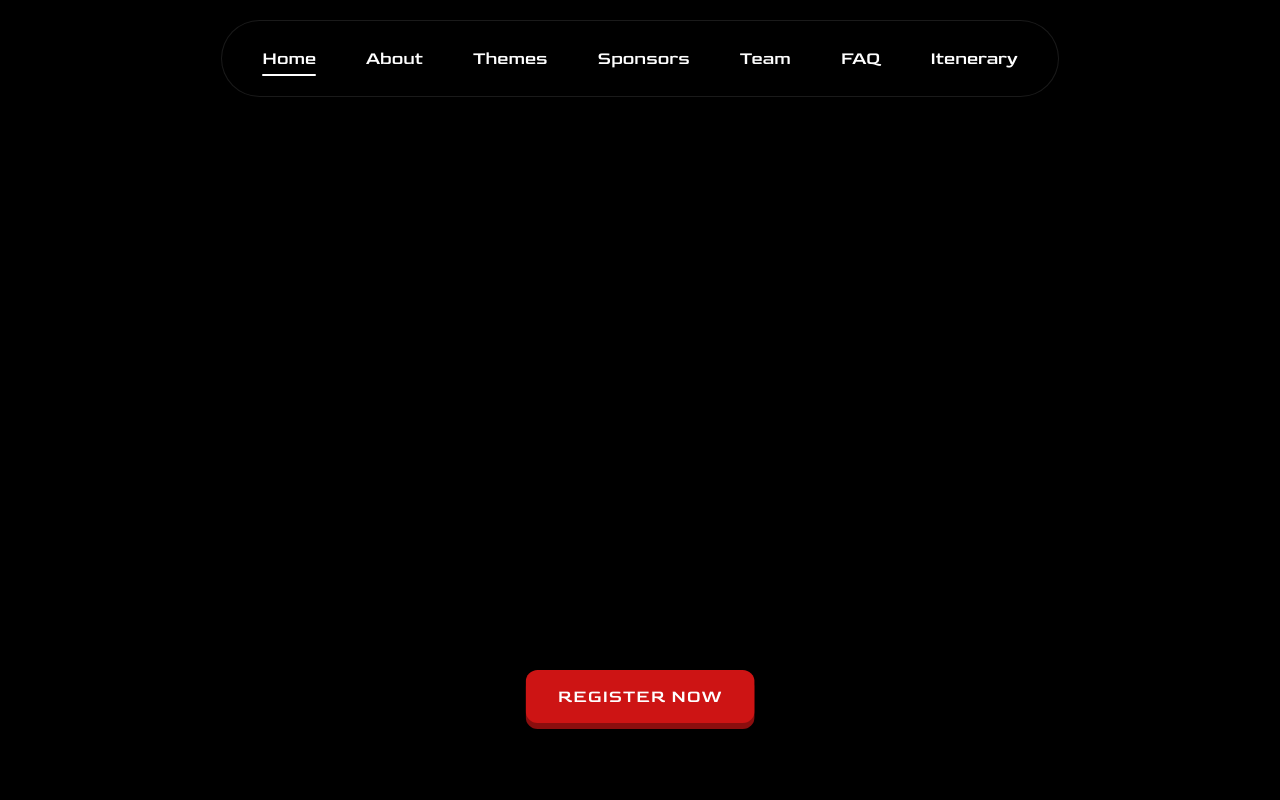
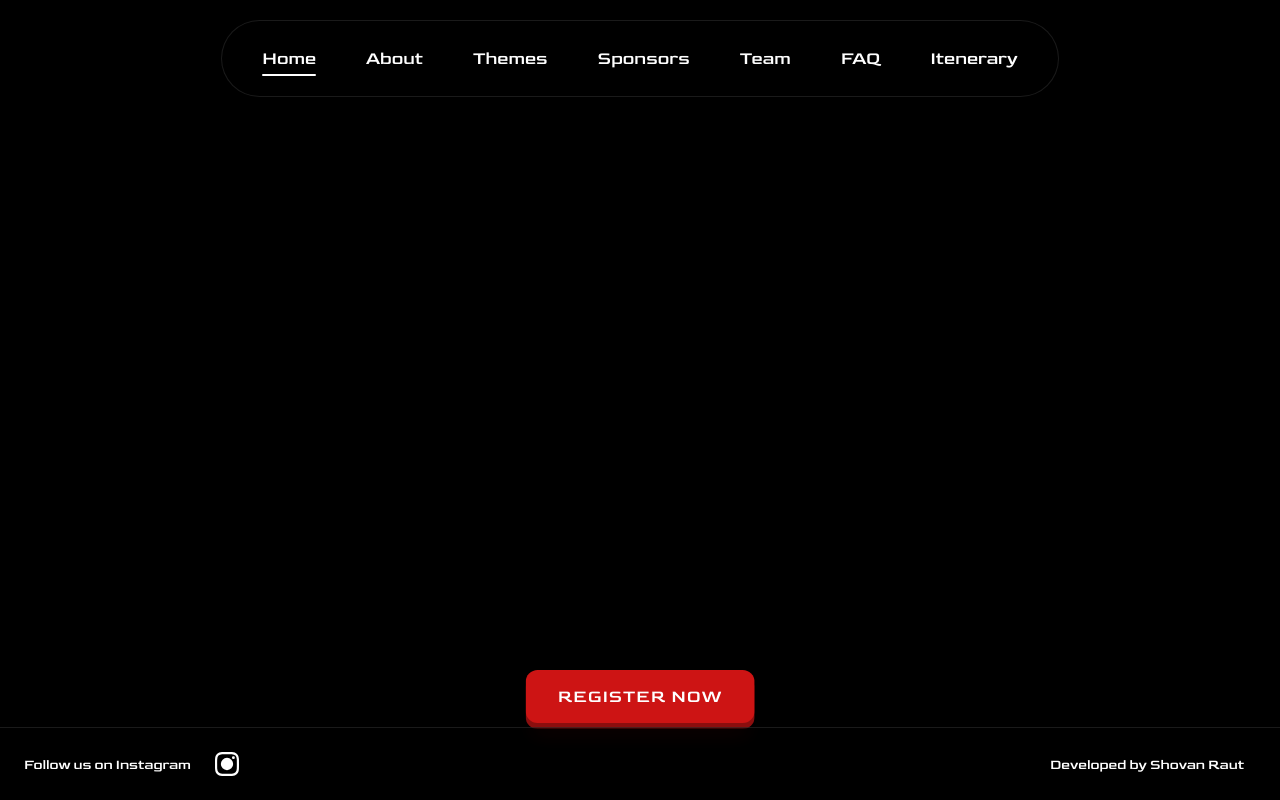
Before and after one commit to Shovan554/CougarHacks-2026, a React (Vite) app: page / in a window 1280 px wide. Shown: the top 800 px of the page. Built offline with nearby package versions, Linux system fonts and the light colour scheme.

Commit message:
added a footer

```diff
--- a/src/App.css
+++ b/src/App.css
@@ -186,6 +186,10 @@
   margin: 0 0 30px 0;
   font-weight: bold;
 }
+
+.pageSection:last-of-type {
+  padding-bottom: 80px;
+}
 .splineLayer,
 .splineFixed {
   touch-action: pan-y; /* allows vertical scrolling on mobile */
--- a/src/App.jsx
+++ b/src/App.jsx
@@ -1,6 +1,7 @@
 import { useEffect, useRef, useState } from "react";
 import Spline from "@splinetool/react-spline";
 import NavBar from "./components/NavBar";
+import Footer from "./components/Footer";
 import LoadingScreen from "./pages/LoadingScreen";
 import "./App.css";
 
@@ -108,6 +109,7 @@
       {isLoading && <LoadingScreen />}
       {/* Navbar must be OUTSIDE the spline layer so it can sit above it */}
       <NavBar />
+      <Footer />
 
       {/* Spline stays fixed and slides up as you scroll */}
       <div ref={layerRef} className="splineLayer">
--- /dev/null
+++ b/src/components/Footer.css
@@ -0,0 +1,84 @@
+.footer {
+  position: fixed;
+  bottom: 0;
+  left: 0;
+  width: 100%;
+  background: rgba(0, 0, 0, 0.25);
+  backdrop-filter: blur(10px);
+  -webkit-backdrop-filter: blur(10px);
+  border-top: 1px solid rgba(255, 255, 255, 0.10);
+  z-index: 50;
+  pointer-events: auto;
+}
+
+.footerContent {
+  padding: 16px 24px;
+  display: flex;
+  justify-content: space-between;
+  align-items: center;
+  width: 100%;
+  box-sizing: border-box;
+}
+
+.instagramSection {
+  display: flex;
+  align-items: center;
+  gap: 12px;
+}
+
+.followText {
+  color: #ffffff;
+  font-size: 14px;
+}
+
+.instagramLink {
+  display: inline-flex;
+  align-items: center;
+  justify-content: center;
+  color: #ffffff;
+  text-decoration: none;
+  transition: all 180ms ease;
+  padding: 8px 12px;
+  border-radius: 8px;
+}
+
+.instagramLink:hover {
+  color: #CD1414;
+  transform: scale(1.1);
+}
+
+.developedByLink {
+  color: #ffffff;
+  text-decoration: none;
+  font-size: 14px;
+  transition: color 180ms ease;
+  padding: 8px 12px;
+  border-radius: 8px;
+}
+
+.developedByLink:hover {
+  color: #CD1414;
+}
+
+@media (max-width: 600px) {
+  .footerContent {
+    padding: 12px 18px;
+  }
+
+  .instagramSection {
+    gap: 8px;
+  }
+
+  .followText {
+    font-size: 12px;
+  }
+
+  .instagramLink {
+    padding: 6px 10px;
+  }
+
+  .developedByLink {
+    font-size: 12px;
+    padding: 6px 10px;
+  }
+}
--- /dev/null
+++ b/src/components/Footer.jsx
@@ -0,0 +1,33 @@
+import "./Footer.css";
+
+export default function Footer() {
+  return (
+    <footer className="footer">
+      <div className="footerContent">
+        <div className="instagramSection">
+          <span className="followText">Follow us on Instagram</span>
+          <a
+            href="https://www.instagram.com/cougarhacks_/"
+            target="_blank"
+            rel="noopener noreferrer"
+            className="instagramLink"
+            aria-label="Instagram"
+          >
+            <svg width="24" height="24" viewBox="0 0 24 24" fill="currentColor">
+              <path d="M12 2.163c3.204 0 3.584.012 4.85.07 3.252.148 4.771 1.691 4.919 4.919.058 1.265.069 1.645.069 4.849 0 3.205-.012 3.584-.069 4.849-.149 3.225-1.664 4.771-4.919 4.919-1.266.058-1.644.07-4.85.07-3.204 0-3.584-.012-4.849-.07-3.26-.149-4.771-1.699-4.919-4.92-.058-1.265-.07-1.644-.07-4.849 0-3.204.013-3.583.07-4.849.149-3.227 1.664-4.771 4.919-4.919 1.266-.057 1.645-.069 4.849-.069zm0-2.163c-3.259 0-3.667.014-4.947.072-4.358.2-6.78 2.618-6.98 6.98-.059 1.281-.073 1.689-.073 4.948 0 3.259.014 3.668.072 4.948.2 4.358 2.618 6.78 6.98 6.98 1.281.058 1.689.072 4.948.072 3.259 0 3.668-.014 4.948-.072 4.354-.2 6.782-2.618 6.979-6.98.059-1.28.073-1.689.073-4.948 0-3.259-.014-3.667-.072-4.947-.196-4.354-2.617-6.78-6.979-6.98-1.281-.059-1.69-.073-4.949-.073zM5.838 12a6.162 6.162 0 1 1 12.324 0 6.162 6.162 0 0 1-12.324 0zM12 16a4 4 0 1 1 0-8 4 4 0 0 1 0 8zm4.965-10.322a1.44 1.44 0 1 1 2.881.001 1.44 1.44 0 0 1-2.881-.001z"/>
+            </svg>
+          </a>
+        </div>
+
+        <a
+          href="https://shovanraut.vercel.app/"
+          target="_blank"
+          rel="noopener noreferrer"
+          className="developedByLink"
+        >
+          Developed by Shovan Raut
+        </a>
+      </div>
+    </footer>
+  );
+}
```
